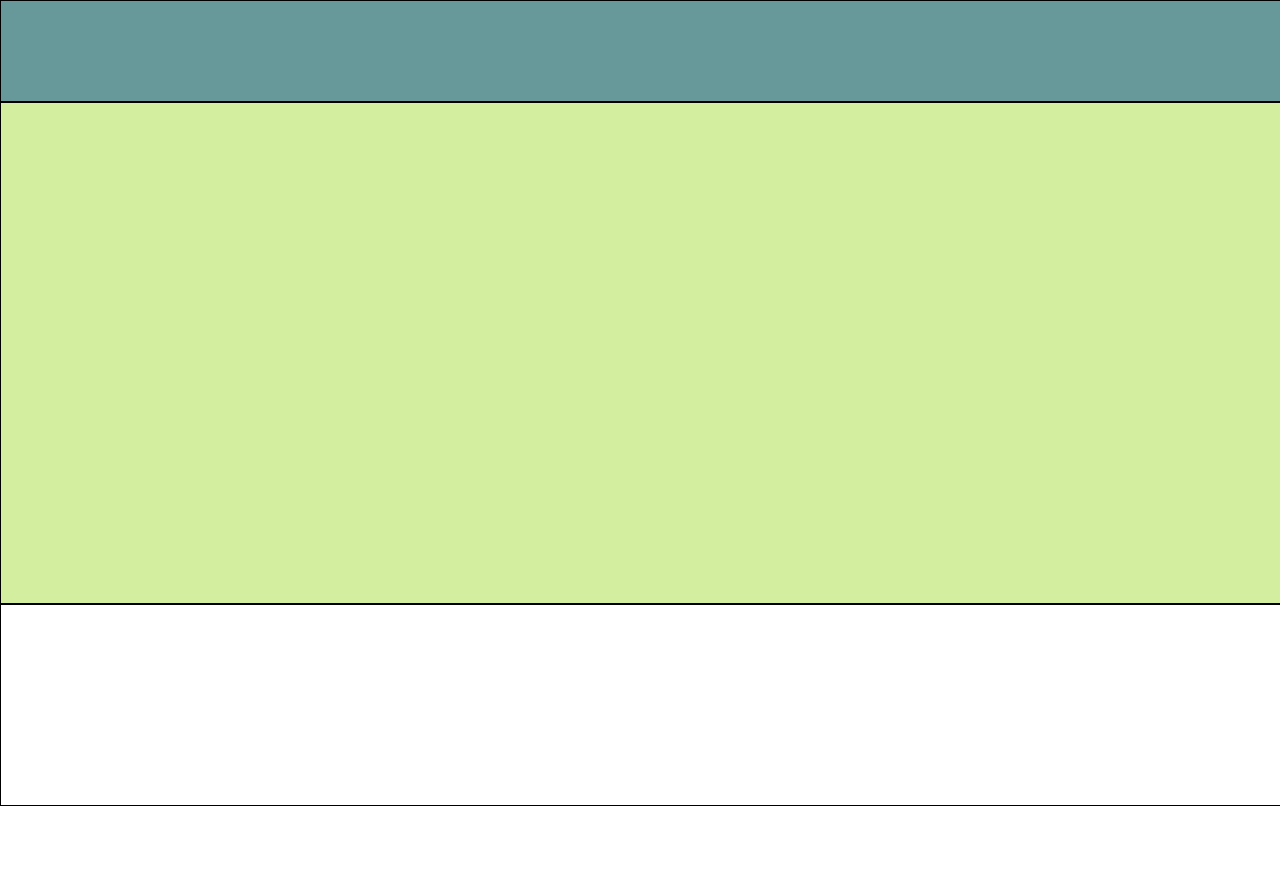
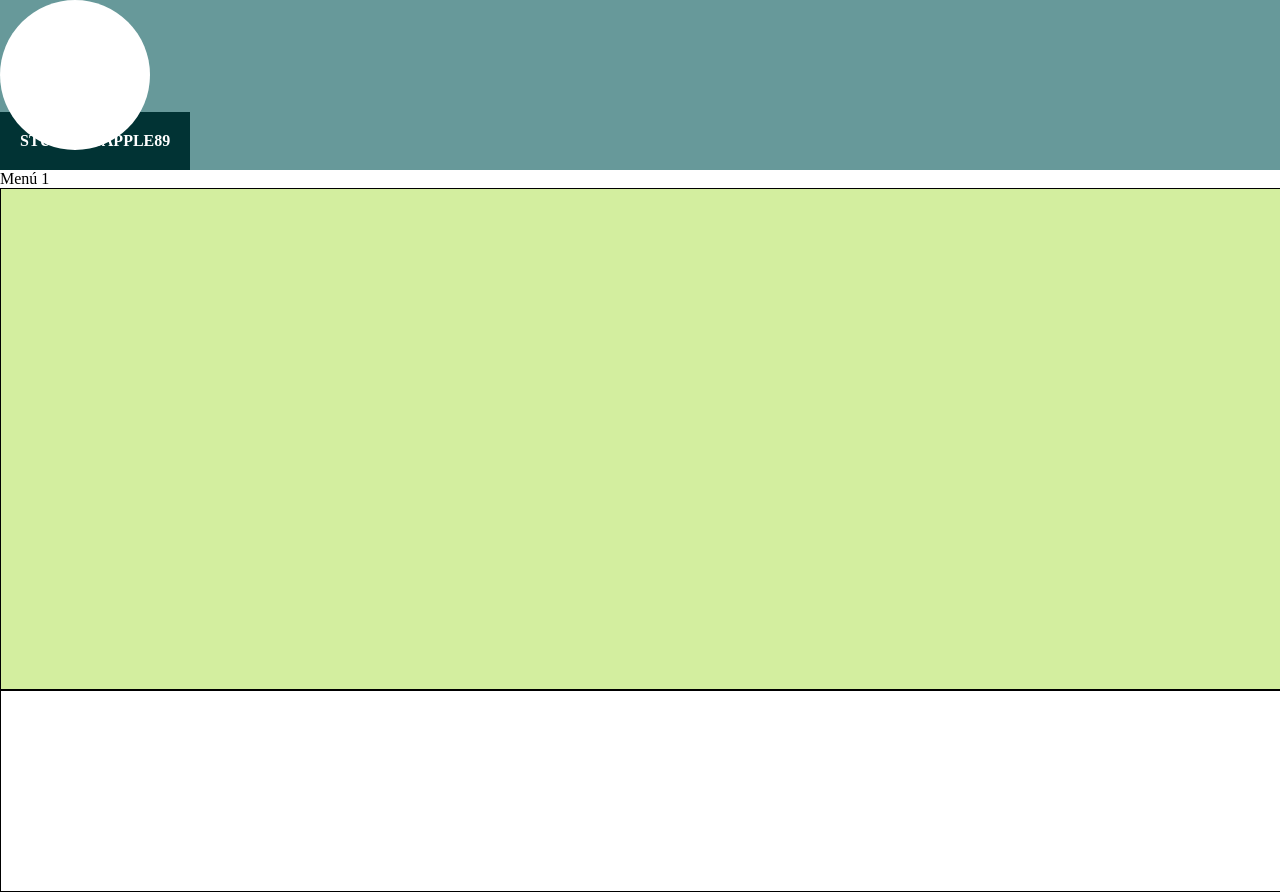
Before and after one commit to eldrilexjaja12/Miproyecto-2-2023, a plain HTML site: page index.html in a window 1280 px wide. Before the commit the page ends 806 px from the top, so only its background shows below. Drawn offline with Linux system fonts and the light colour scheme.

Commit message:
Mi Proyecto 2023

```diff
--- a/css/estilo.css
+++ b/css/estilo.css
@@ -4,9 +4,8 @@
 }
 #contenidoCabecera{
     width: 100%;
-    height: 100px;
-    border: 1px solid black;
     background-color: #67999A;
+    display: flex;
 }
 #contenidoCuerpo{
     width: 100%;
@@ -19,3 +18,28 @@ footer{
     height: 200px;
     border: solid black 1px;
 }
+#cabeceraImagenNombre{
+    flex: 30%;
+}
+#cabeceraMenu{
+    flex: 70%;
+}
+#imagenRedondo{
+    width: 150px;
+    height: 150px;
+    background-color: white;
+    border-radius: 75px;
+    position: relative;
+    z-index: 1000;
+    margin-bottom: 20px;
+}
+#nombreRectangulo{
+    background-color: #013334;
+    width: 150px;
+    padding: 20px;
+    color: #FFFFFF;
+    text-transform: uppercase;
+    font-weight: bold;
+    position: absolute;
+    top: 14%;
+}
--- a/index.html
+++ b/index.html
@@ -9,8 +9,10 @@
 <body>
     <!--Aqui pondremos a cabecera de la web-->
     <div id="contenidoCabecera">
-
-
+        <div id="imagenRedondo"></div>
+        <div id="nombreRectangulo">StudiousApple89</div>
+    </div>
+    <div id="cabeceraMenu">Menú 1</div>
     </div>
     <!--Aqui pondremos el cuerpo del index-->
     <div id="contenidoCuerpo">
```
